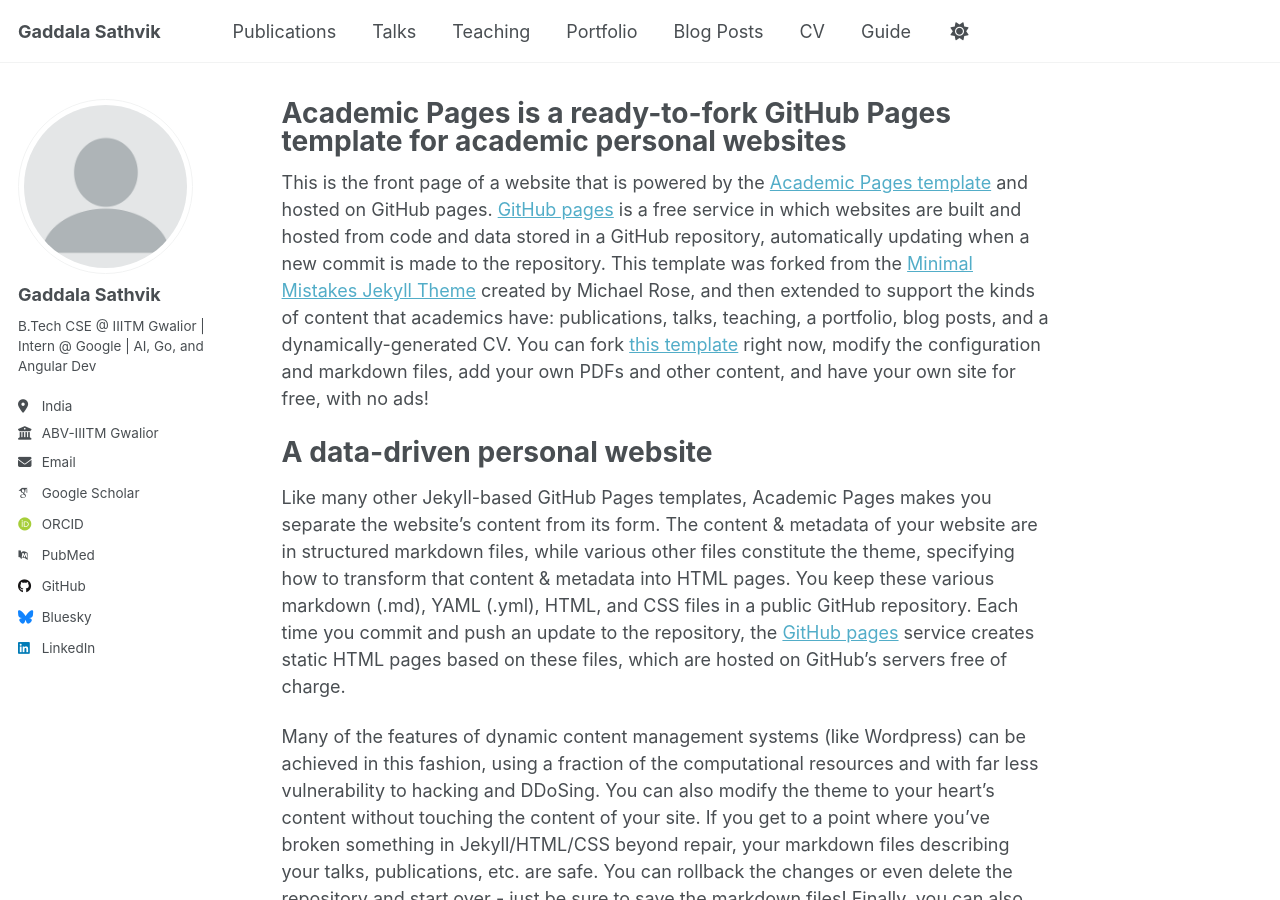
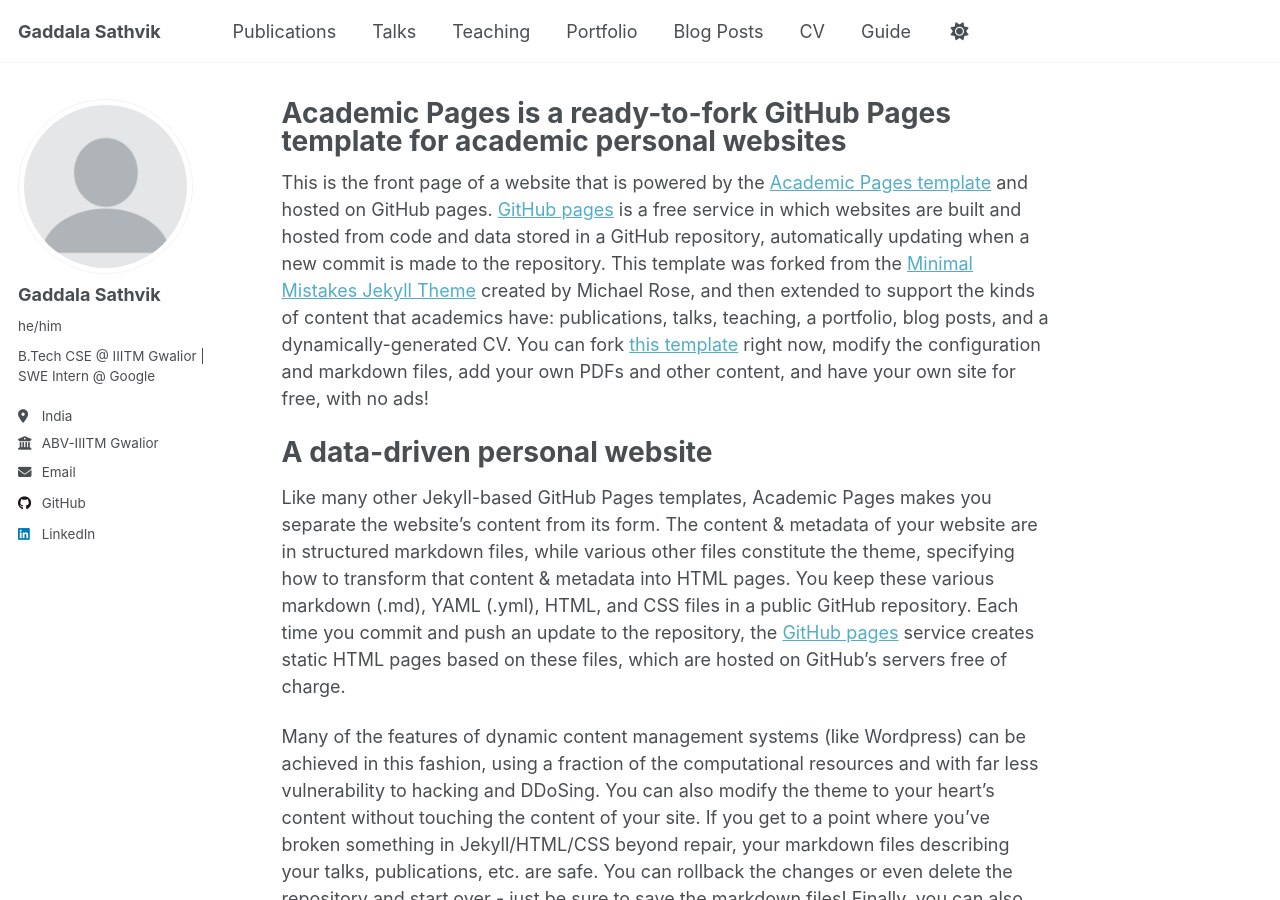
Before and after one commit to sathvik73/sathvik73.github.io, a Jekyll site: the page built from _pages/about.md, in a window 1280 px wide and 900 px high. Built offline with Jekyll 4.4.1, drawn with Linux system fonts in a browser that asks for light colours; some web fonts are replaced.

Commit message:
Update _config.yml

```diff
--- a/_config.yml
+++ b/_config.yml
@@ -5,37 +5,37 @@ title: "Gaddala Sathvik"
 title_separator: "-"
 name: &name "Gaddala Sathvik"
 description: &description "Computer Science Undergraduate | ML Enthusiast | Software Engineer"
-url: "https://academicpages.github.io"
+url: "https://sathvik73.github.io"
 baseurl: ""
-repository: "academicpages/academicpages.github.io"
+repository: "sathvik73/sathvik73.github.io"
 
 # Site Author
 author:
   avatar: "profile.png"
   name: "Gaddala Sathvik"
-  pronouns:
-  bio: "B.Tech CSE @ IIITM Gwalior | Intern @ Google | AI, Go, and Angular Dev"
+  pronouns: "he/him"
+  bio: "B.Tech CSE @ IIITM Gwalior | SWE Intern @ Google"
   location: "India"
   employer: "ABV-IIITM Gwalior"
   uri:
   email: "gsathvik999@gmail.com"
 
   # Academic websites
-  googlescholar: "https://scholar.google.com/citations?user=PS_CX0AAAAAJ"
-  orcid: "http://orcid.org/yourorcidurl"
-  pubmed: "https://www.ncbi.nlm.nih.gov/pubmed/?term=john+snow"
+  # googlescholar: "https://scholar.google.com/citations?user=PS_CX0AAAAAJ"
+  # orcid: "http://orcid.org/yourorcidurl"
+  # pubmed: "https://www.ncbi.nlm.nih.gov/pubmed/?term=john+snow"
 
   # Repositories and software development
   github: "sathvik73"
   stackoverflow: # optional
 
   # Social media
-  linkedin: "in/gaddala-sathvik"
+  linkedin: "gaddala-sathvik"
   twitter: # optional
   facebook:
   instagram:
   youtube:
-  bluesky: "bsky.app"
+  # bluesky: "bsky.app"
 
 # Publication Category
 publication_category:
```
